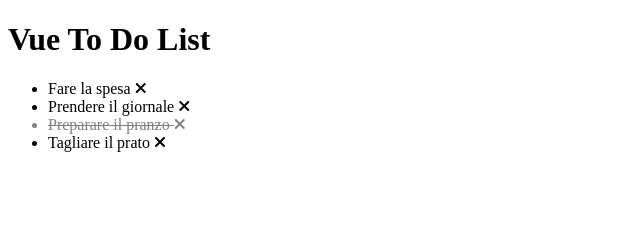
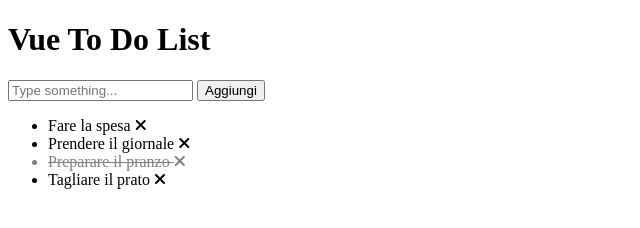
Before and after one commit to MaryChiodelli/vue-todolist, a plain HTML site: page index.html in a window 1280 px wide. Shown: the whole page, without its empty margins (0-640 px from the left). Drawn offline with nearby package versions, Linux system fonts and the light colour scheme.

Commit message:
milestone 3

```diff
--- a/index.html
+++ b/index.html
@@ -19,6 +19,11 @@
 
         <main>
             <div class="container">
+                <input type="text" v-model="newTodo" placeholder="Type something...">
+                <input @click="addTodo" type="button" value="Aggiungi">
+            </div>
+
+            <div class="container">
                 <ul>
                     <li v-for="todo in todos" :class="todo.done ? 'done' : ''">
                         {{ todo.text }}
--- a/js/app.js
+++ b/js/app.js
@@ -20,11 +20,28 @@
 const app = new Vue({
     el: '#app',
     data: {
-        todos: todos
+        todos: todos,
+        newTodo: ''
     },
     methods: {
         toggleDone(todo) {
             todo.done = !todo.done;
+        },
+        addTodo() {
+            this.newTodo = this.newTodo.trim();
+
+            if (!this.newTodo) {
+                return;
+            }
+
+            this.todos.push(
+                {
+                    text: this.newTodo,
+                    done: false
+                }
+            );
+
+            this.newTodo = '';
         }
     }
 });
```
